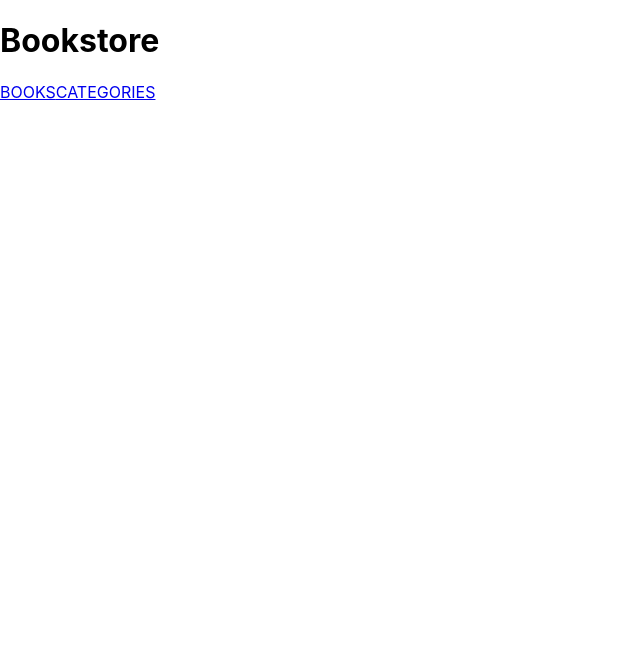
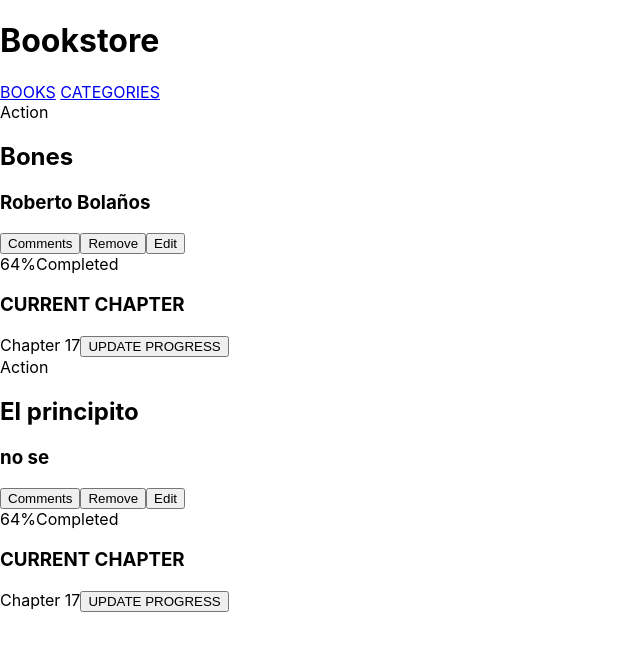
Before and after one commit to Artbsc1992/book-store, a React (Create React App) app: page / in a window 1280 px wide. Shown: the top 650 px of the page, without its empty margins (0-640 px from the left). Built offline with nearby package versions, Linux system fonts and the light colour scheme.

Commit message:
Finish wireframe

```diff
--- a/src/App.js
+++ b/src/App.js
@@ -3,9 +3,10 @@ import {
   BrowserRouter as Router,
   Routes,
   Route,
-  Link,
 } from 'react-router-dom';
-import Nav from './components/nav'
+import Nav from './components/nav';
+import Books from './pages/Books';
+import Categories from './pages/Categories'
 
 function App() {
   return (
@@ -14,7 +15,8 @@ function App() {
         <Nav />
       </div>
       <Routes>
-
+        <Route index element ={<Books/>}/>
+        <Route path="/categories" element={<Categories/>}/>
       </Routes>
     </Router>
   );
--- /dev/null
+++ b/src/components/Book.js
@@ -0,0 +1,35 @@
+import React from "react";
+import PropTypes from 'prop-types';
+
+const Book = (props) => {
+  const {title, author} = props;
+  return (
+    <div>
+      <span>Action</span>
+      <h2>{title}</h2>
+      <h3>{author}</h3>
+      <div>
+        <button type="button">Comments</button>
+        <button type="button">Remove</button>
+        <button type="button">Edit</button>
+      </div>
+      <div>
+        <span>64%</span>
+        <span>Completed</span>
+      </div>
+      <div>
+        <h3>CURRENT CHAPTER</h3>
+        <span>Chapter 17</span>
+        <button type="button">UPDATE PROGRESS</button>
+      </div>
+    </div>
+
+  )
+}
+
+Book.propTypes = {
+  title: PropTypes.string.isRequired,
+  author: PropTypes.string.isRequired,
+};
+
+export default Book;
--- /dev/null
+++ b/src/components/Form.js
@@ -0,0 +1,12 @@
+const Form = () => {
+  <div className="form-container">
+    <h2>Add New Book</h2>
+    <form>
+      <input type="text" name="title" placeholder="Book Title"/>
+      <input type="text" name="author" placeholder="Author" />
+      <button type="submit">ADD BOOK</button>
+    </form>
+  </div>
+}
+
+export default Form;
--- a/src/components/nav.js
+++ b/src/components/nav.js
@@ -6,7 +6,7 @@ function Nav() {
     <div className="header-container">
         <h1>Bookstore</h1>
         <nav>
-          <Link to="/">BOOKS</Link>
+          <Link to="/">BOOKS</Link> {' '}
           <Link to="/categories">CATEGORIES</Link>
         </nav>
       </div>
--- /dev/null
+++ b/src/pages/Books.js
@@ -0,0 +1,34 @@
+import { useState } from "react";
+import Book from '../components/Book';
+import Form from '../components/Form';
+
+const Books = () => {
+
+    const [books] = useState([
+      {
+        title: 'Bones',
+        author: 'Roberto Bolaños',
+        id: '1'
+      },
+      {
+        title: 'El principito',
+        author: 'no se',
+        id: '2'
+      }
+    ]);
+  return(
+    <>
+    <div>
+      {books && books.map(
+        (book) =>
+        <Book title={book.title} author={book.author} id={book.id}/>
+      )}
+    </div>
+    <div>
+      <Form />
+    </div>
+    </>
+  )
+}
+
+export default Books
```
Also changed, not shown: src/components/pages/Books.js (deleted), src/pages/Categories.js (renamed from src/components/pages/Categories.js).
